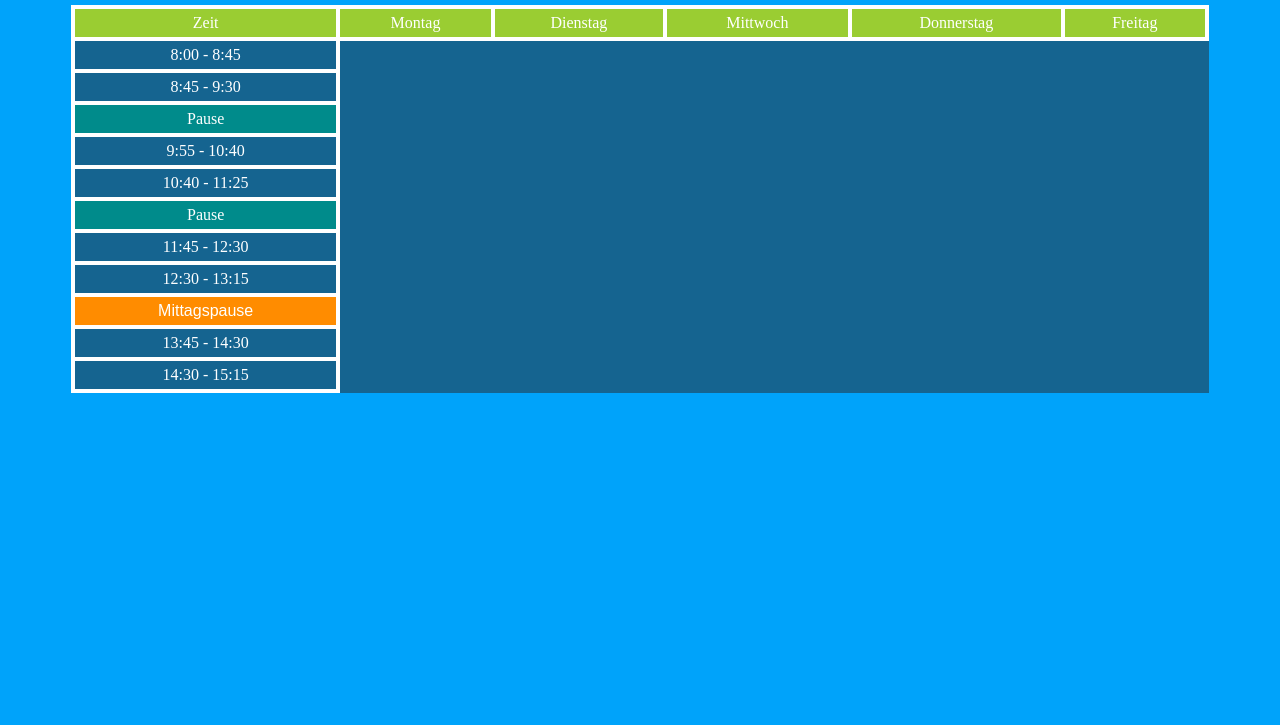
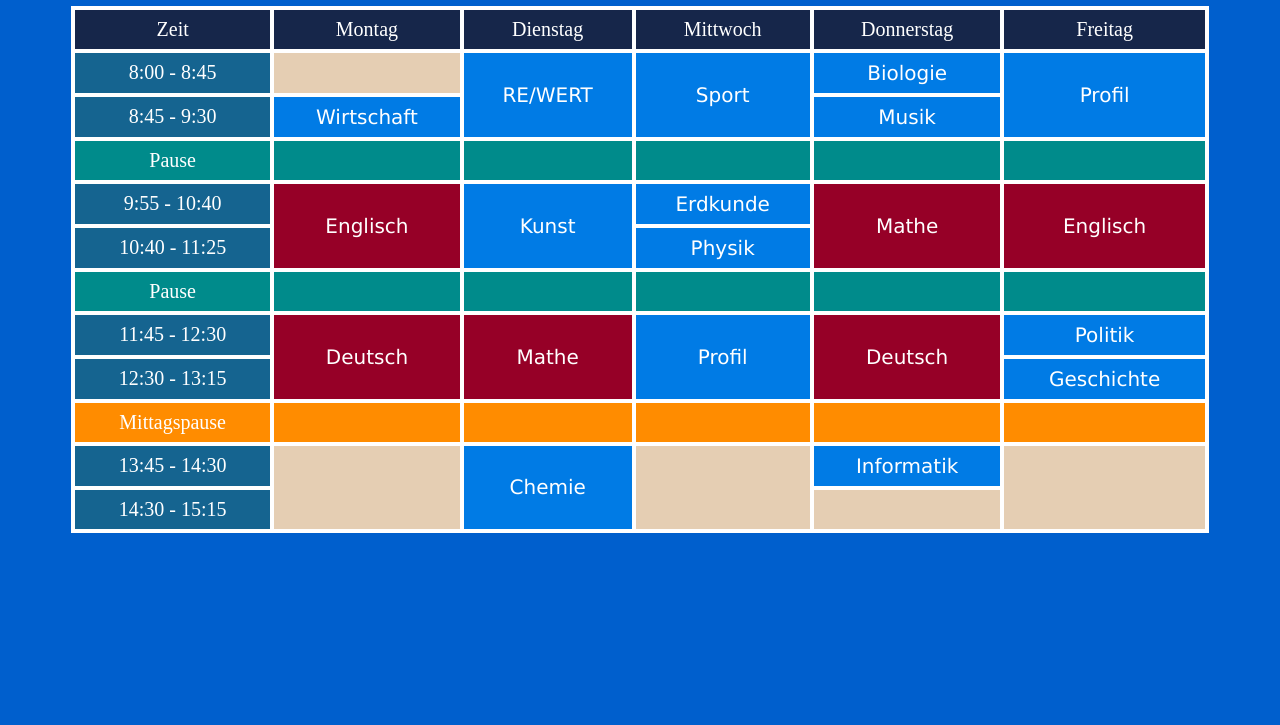
Before and after one commit to Jannisullrich/STRSAK, a plain HTML site: page STUD RSAK/index.html in a window 1280 px wide. Shown: the part 75-800 px from the top of the page. Drawn offline with Linux system fonts and the light colour scheme.

Commit message:
1.0design

```diff
--- a/STUD RSAK/index.html
+++ b/STUD RSAK/index.html
@@ -24,37 +24,81 @@
         <tbody>
             <tr>
                 <td>8:00 - 8:45</td>
+                <td style="background-color: #e5ceb3;"></td>
+                <td class="fach" rowspan="2">RE/WERT</td>
+                <td class="fach" rowspan="2">Sport</td>
+                <td class="fach">Biologie</td>
+                <td class="fach" rowspan="2">Profil</td>
+
 
             </tr>
             <tr>
                 <td>8:45 - 9:30</td>
+                <td class="fach">Wirtschaft</td>
+                <td class="fach">Musik</td>
+
             </tr>
             <tr>
-                <td style="background-color: darkcyan;">Pause</td>
+                <td class="pause">Pause</td>
+                <td class="pause"></td>
+                <td class="pause"></td>
+                <td class="pause"></td>
+                <td class="pause"></td>
+                <td class="pause"></td>
             </tr>
             <tr>
                 <td>9:55 - 10:40</td>
+                <td class="fach mainfächer" rowspan="2">Englisch</td>
+                <td class="fach" rowspan="2">Kunst</td>
+                <td class="fach">Erdkunde</td>
+                <td class="fach mainfächer" rowspan="2">Mathe</td>
+                <td class="fach mainfächer" rowspan="2">Englisch</td>
             </tr>
             <tr>
                 <td>10:40 - 11:25</td>
+                <td class="fach">Physik</td>
+
+
             </tr>
             <tr>
-                <td style="background-color: darkcyan;">Pause</td>
+                <td class="pause">Pause</td>
+                <td class="pause"></td>
+                <td class="pause"></td>
+                <td class="pause"></td>
+                <td class="pause"></td>
+                <td class="pause"></td>
             </tr>
             <tr>
                 <td>11:45 - 12:30</td>
+                <td class="fach mainfächer" rowspan="2">Deutsch</td>
+                <td class="fach mainfächer" rowspan="2">Mathe</td>
+                <td class="fach" rowspan="2">Profil</td>
+                <td class="fach mainfächer" rowspan="2">Deutsch</td>
+                <td class="fach">Politik</td>
             </tr>
             <tr>
                 <td>12:30 - 13:15</td>
+                <td class="fach">Geschichte</td>
             </tr>
             <tr>
-                <td style="font-family: sans-serif; background-color: darkorange;">Mittagspause</td>
+                <td class="mittagspause">Mittagspause</td>
+                <td class="mittagspause"></td>
+                <td class="mittagspause"></td>
+                <td class="mittagspause"></td>
+                <td class="mittagspause"></td>
+                <td class="mittagspause"></td>
             </tr>
             <tr>
                 <td>13:45 - 14:30</td>
+                <td style="background-color:#e5ceb3 ;" rowspan="2"></td>
+                <td class="fach" rowspan="2">Chemie</td>
+                <td style="background-color: #e5ceb3;" rowspan="2"></td>
+                <td class="fach">Informatik</td>
+                <td style="background-color: #e5ceb3;"rowspan="2"></td>
             </tr>
             <tr>
                 <td>14:30 - 15:15</td>
+                <td style="background-color: #e5ceb3;"></td>
             </tr>
         </tbody>
     </table>
--- a/STUD RSAK/style.css
+++ b/STUD RSAK/style.css
@@ -1,10 +1,10 @@
 body {
-    background-color: #00a3fa;
+    background-color: #005fcd;
     color: white;
 }
 
 h1 {
-    font-family: Arial, sans-serif;
+    font-family: Verdana, Geneva, Tahoma, sans-serif;
     text-align: center;
 }
 table {
@@ -12,14 +12,41 @@ table {
     margin: 0 auto;
     background-color: #156490;
     border-collapse: collapse;
+    table-layout: auto;
 }
 
 th, td {
     border: 4px solid white;
-    padding: 5px;
+    padding: 8px;
     text-align: center;
+    font-size: 20px;
+
 }
 
 thead {
-    background-color: yellowgreen;
+    background-color: #16264a;
 }
+
+.fach {
+    background-color: #007be5;
+    font-family: Verdana, Geneva, Tahoma, sans-serif;
+    font-size: 20px;
+    padding: 8px;
+
+
+
+}
+
+.pause {
+    background-color: darkcyan;
+}
+
+
+.mainfächer {
+    background-color: #960027;
+}
+
+table .mittagspause {
+
+    background-color: darkorange;
+}
```
